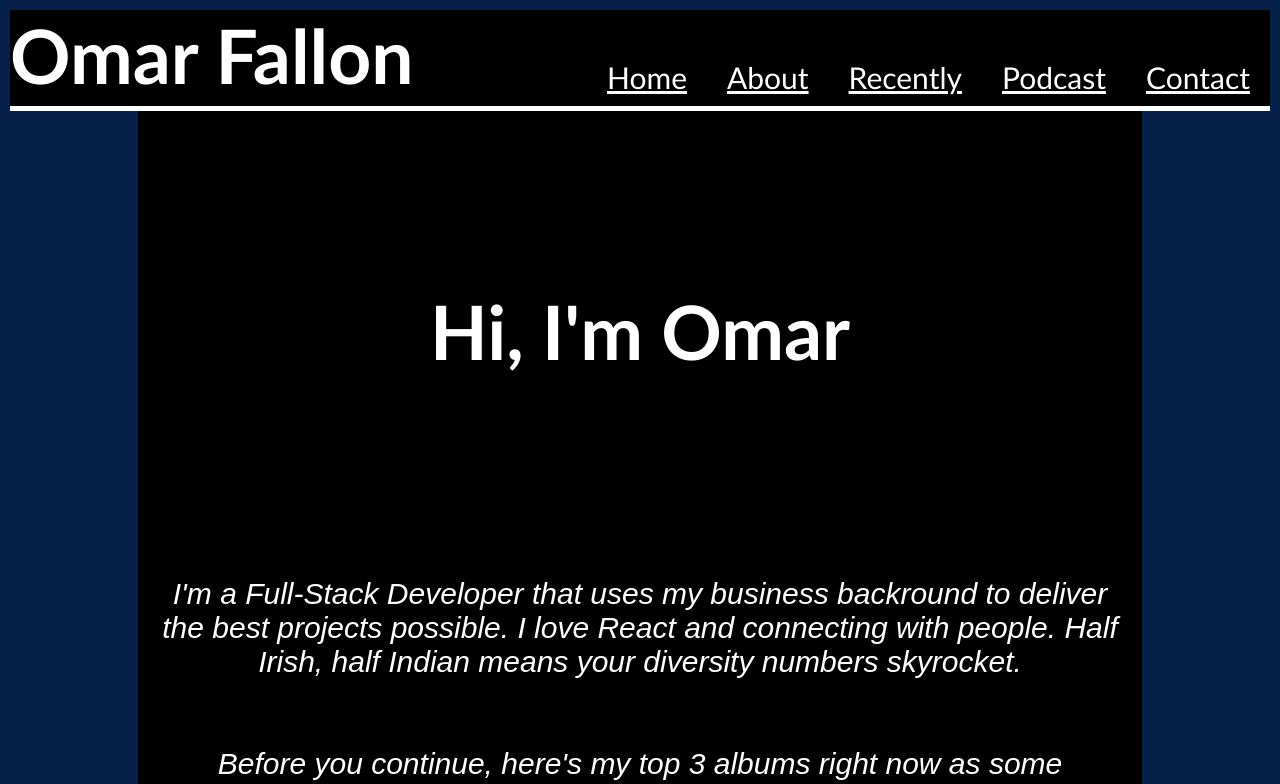
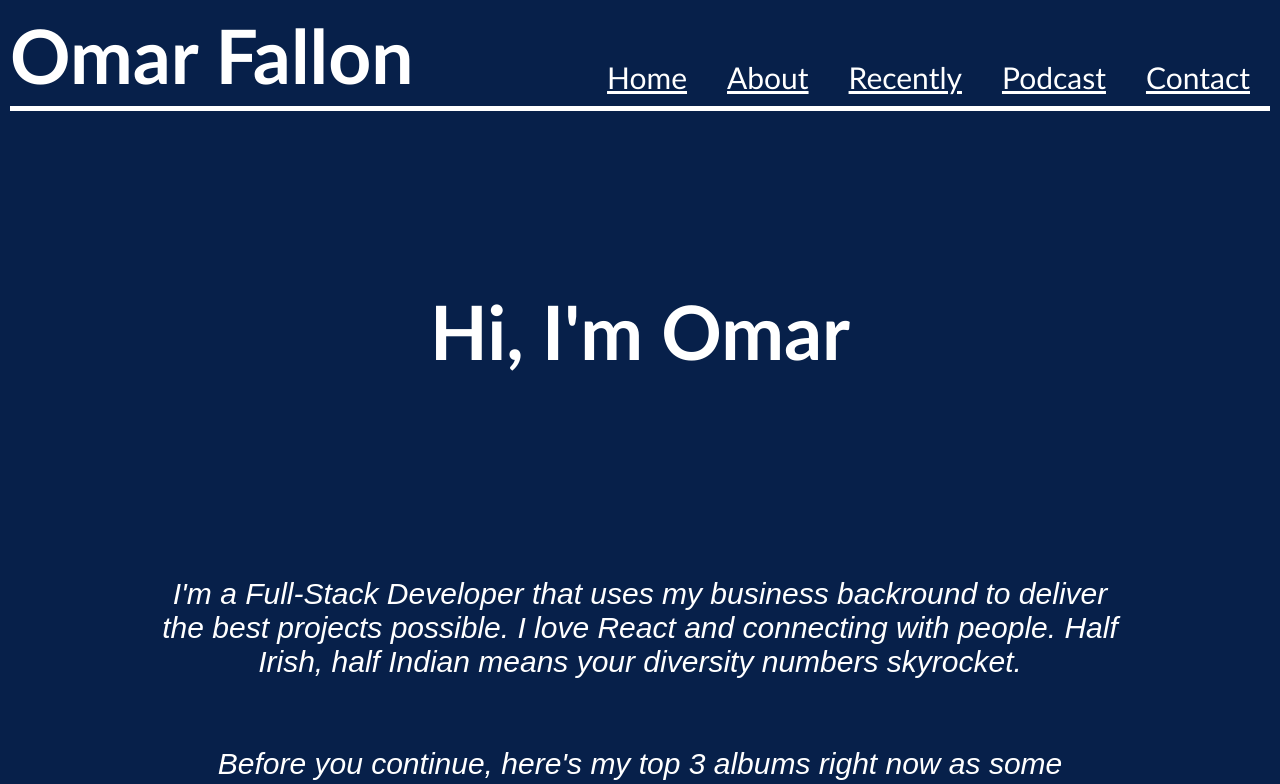
Before and after one commit to osf671/my-portfolio, a React (Create React App) app: page / in a window 1280 px wide. Shown: the top 784 px of the page. Built offline with nearby package versions, Linux system fonts and the light colour scheme.

Commit message:
Add files via upload

```diff
--- a/src/index.css
+++ b/src/index.css
@@ -2,7 +2,7 @@ header {
   float: left;
   position: sticky;
   top: 0px;
-  background-color: black;
+  background-color: #07204a;
   min-height: 10vh;
   display: flex;
   align-items: top;
@@ -52,7 +52,7 @@ h2 {
 
 .body {
   color: white;
-  background-color: black;
+  background-color: #07204a;
   margin: 1rem 8rem;
   font-size: 30px;
   font-family: sans-serif;
@@ -77,7 +77,7 @@ h2 {
   left: 0;
   bottom: 0;
   width: 100%;
-  background-color: black;
+  background-color: #07204a;
   color: white;
   text-align: center;
 }
```
